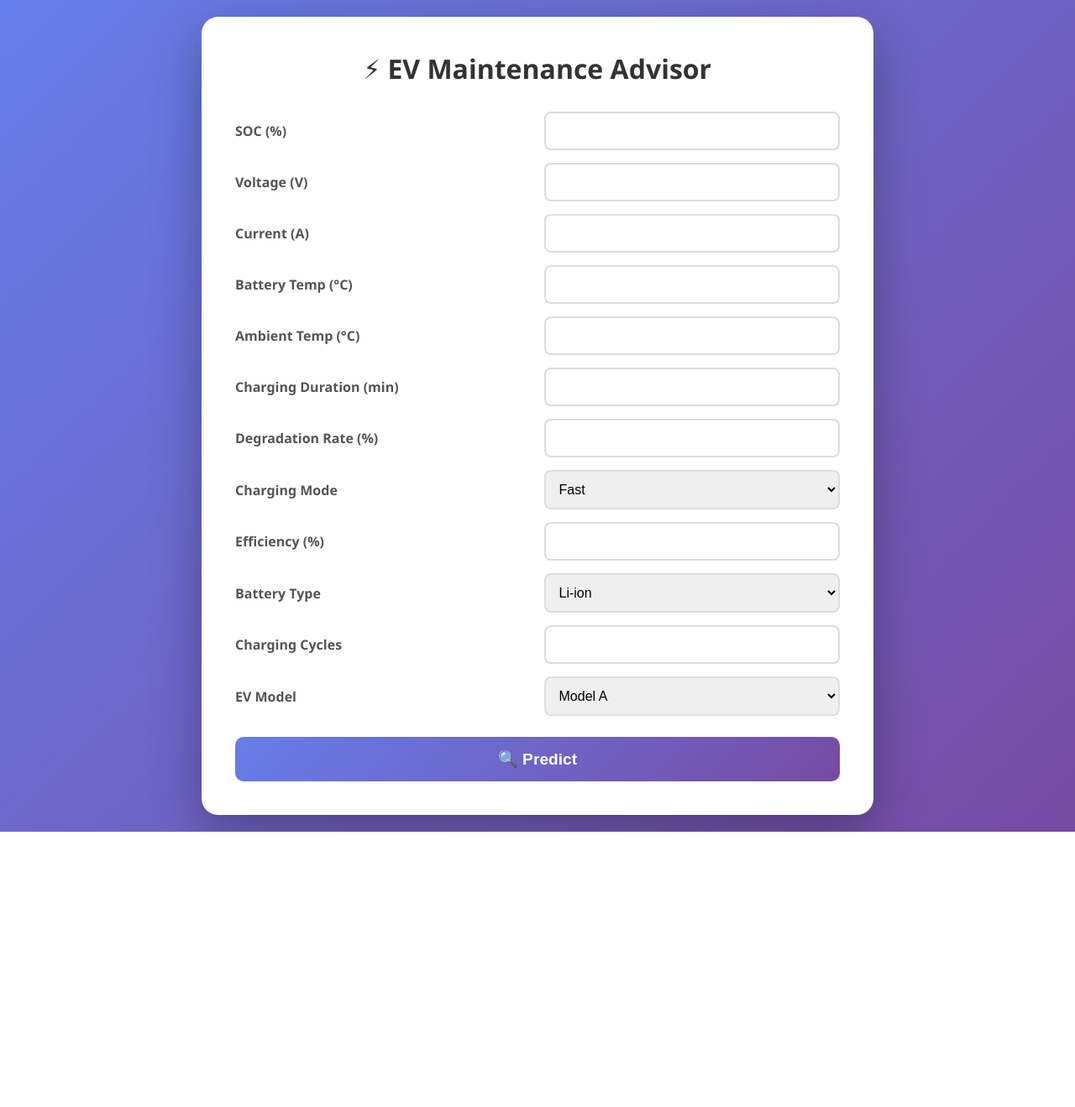
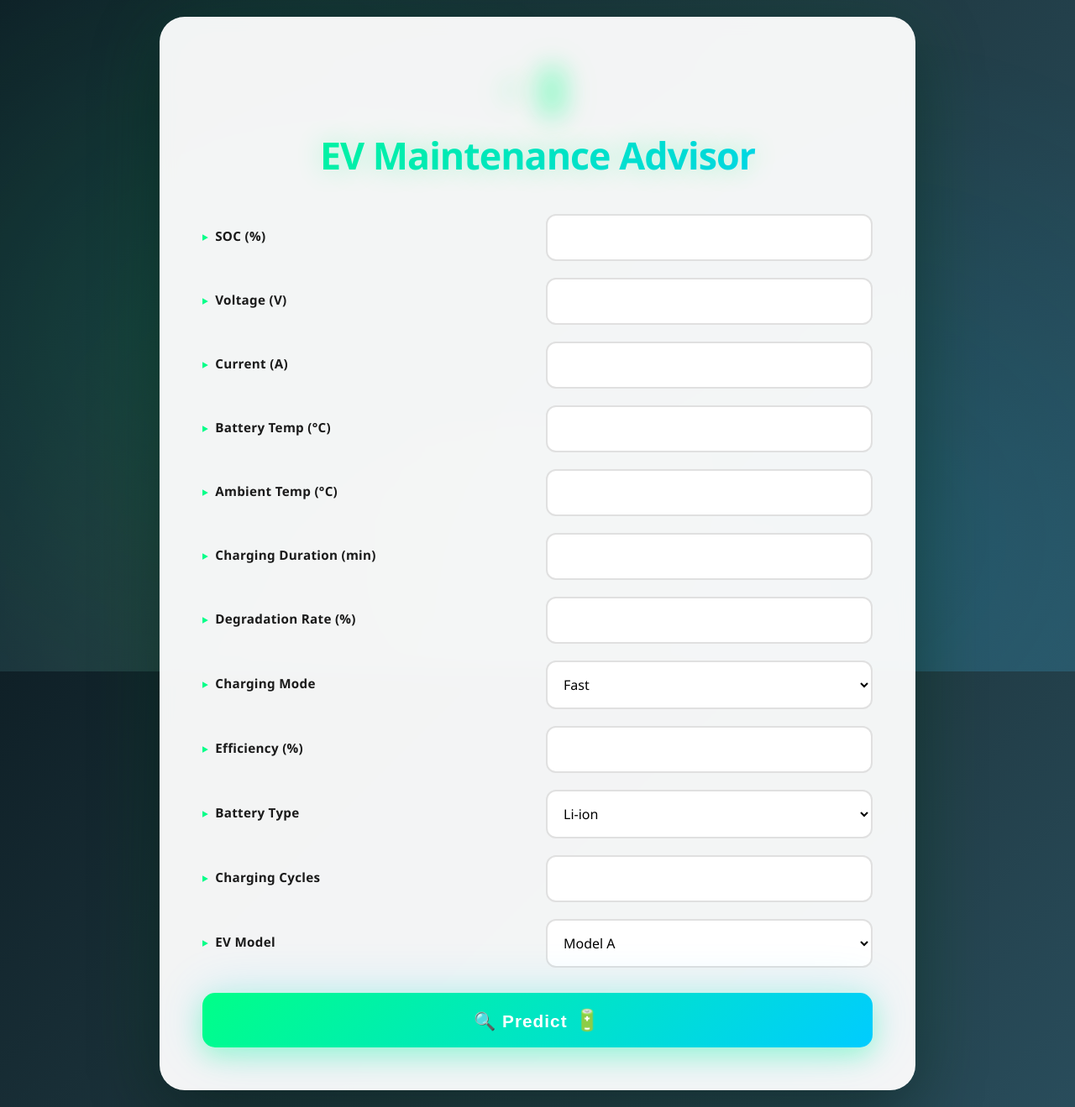
Before and after one commit to nes268/EVBot, a Flask app: page / in a window 1280 px wide. Shown: the whole page at 84% size. Before the commit the page ends 991 px from the top, so only its background shows below. Run offline with Flask 3, Linux system fonts and the light colour scheme.

Commit message:
Add EV theme with modern gradient design and animations

```diff
--- a/app/app.py
+++ b/app/app.py
@@ -71,14 +71,21 @@
 
         # Map prediction to meaningful message
         class_messages = {
-            0: "Optimal Charging Duration: Short - Ideal battery health, standard charging acceptable.",
-            1: "Optimal Charging Duration: Medium - Normal battery condition, moderate charging recommended.",
-            2: "Optimal Charging Duration: Long - Battery needs attention, extended charging required."
+            0: "⚡ Optimal Charging: Short Duration - Excellent battery health!",
+            1: "⚡ Optimal Charging: Medium Duration - Normal battery condition.",
+            2: "⚠️ Optimal Charging: Long Duration - Battery maintenance recommended."
+        }
+
+        result_types = {
+            0: "short",
+            1: "medium",
+            2: "long"
         }
 
         result_message = class_messages.get(prediction, f"Prediction: Class {prediction}")
+        result_type = result_types.get(prediction, "short")
 
-        return render_template('index.html', result=result_message)
+        return render_template('index.html', result=result_message, result_type=result_type)
 
     except Exception as e:
         return render_template('index.html', result=f"Error: {str(e)}")
--- a/static/style.css
+++ b/static/style.css
@@ -6,98 +6,209 @@
 
 body {
     font-family: 'Segoe UI', Tahoma, Geneva, Verdana, sans-serif;
-    background: linear-gradient(135deg, #667eea 0%, #764ba2 100%);
+    background: linear-gradient(135deg, #0f2027 0%, #203a43 50%, #2c5364 100%);
+    background-attachment: fixed;
     min-height: 100vh;
     display: flex;
     justify-content: center;
     align-items: center;
     padding: 20px;
+    position: relative;
+    overflow-x: hidden;
+}
+
+/* Animated background particles */
+body::before {
+    content: '';
+    position: fixed;
+    top: 0;
+    left: 0;
+    width: 100%;
+    height: 100%;
+    background-image:
+        radial-gradient(circle at 20% 50%, rgba(0, 255, 136, 0.1) 0%, transparent 50%),
+        radial-gradient(circle at 80% 80%, rgba(0, 204, 255, 0.1) 0%, transparent 50%),
+        radial-gradient(circle at 40% 90%, rgba(255, 209, 0, 0.05) 0%, transparent 50%);
+    pointer-events: none;
+    z-index: 0;
 }
 
 .container {
-    background: white;
-    border-radius: 20px;
-    box-shadow: 0 20px 60px rgba(0, 0, 0, 0.3);
-    padding: 40px;
-    max-width: 800px;
+    background: rgba(255, 255, 255, 0.95);
+    backdrop-filter: blur(10px);
+    border-radius: 30px;
+    box-shadow: 0 25px 80px rgba(0, 0, 0, 0.4),
+                0 0 100px rgba(0, 255, 136, 0.1);
+    padding: 50px;
+    max-width: 900px;
     width: 100%;
+    position: relative;
+    z-index: 1;
+    border: 1px solid rgba(255, 255, 255, 0.2);
 }
 
 h1 {
-    color: #333;
+    background: linear-gradient(135deg, #00ff88 0%, #00ccff 100%);
+    -webkit-background-clip: text;
+    -webkit-text-fill-color: transparent;
+    background-clip: text;
     text-align: center;
-    margin-bottom: 30px;
-    font-size: 2em;
+    margin-bottom: 40px;
+    font-size: 2.8em;
+    font-weight: 800;
+    letter-spacing: -1px;
+    text-shadow: 0 0 30px rgba(0, 255, 136, 0.3);
+}
+
+h1::before {
+    content: '⚡🔋';
+    display: block;
+    font-size: 1.2em;
+    margin-bottom: 10px;
+    filter: drop-shadow(0 0 10px rgba(0, 255, 136, 0.5));
 }
 
 .grid {
     display: grid;
     grid-template-columns: 1fr 1fr;
-    gap: 15px;
-    margin-bottom: 25px;
+    gap: 20px;
+    margin-bottom: 30px;
 }
 
 label {
-    font-weight: 600;
-    color: #555;
+    font-weight: 700;
+    color: #1a1a1a;
     display: flex;
     align-items: center;
+    font-size: 0.95em;
+    margin-bottom: 5px;
+    letter-spacing: 0.3px;
+}
+
+label::before {
+    content: '▸';
+    color: #00ff88;
+    margin-right: 8px;
+    font-weight: bold;
 }
 
 input, select {
     width: 100%;
-    padding: 12px;
-    border: 2px solid #ddd;
-    border-radius: 8px;
+    padding: 15px;
+    border: 2px solid #e0e0e0;
+    border-radius: 12px;
     font-size: 1em;
-    transition: border-color 0.3s;
+    transition: all 0.3s ease;
+    background: white;
+    font-family: inherit;
 }
 
 input:focus, select:focus {
     outline: none;
-    border-color: #667eea;
+    border-color: #00ff88;
+    box-shadow: 0 0 0 3px rgba(0, 255, 136, 0.1),
+                0 0 20px rgba(0, 255, 136, 0.2);
+    transform: translateY(-2px);
+}
+
+input:hover, select:hover {
+    border-color: #00ccff;
 }
 
 button {
     width: 100%;
-    padding: 15px;
-    background: linear-gradient(135deg, #667eea 0%, #764ba2 100%);
+    padding: 18px;
+    background: linear-gradient(135deg, #00ff88 0%, #00ccff 100%);
     color: white;
     border: none;
-    border-radius: 10px;
-    font-size: 1.2em;
+    border-radius: 15px;
+    font-size: 1.3em;
     font-weight: bold;
     cursor: pointer;
-    transition: transform 0.2s, box-shadow 0.2s;
+    transition: all 0.3s ease;
+    box-shadow: 0 10px 30px rgba(0, 255, 136, 0.3),
+                0 0 60px rgba(0, 204, 255, 0.2);
+    position: relative;
+    overflow: hidden;
+    letter-spacing: 1px;
+}
+
+button::before {
+    content: '';
+    position: absolute;
+    top: 0;
+    left: -100%;
+    width: 100%;
+    height: 100%;
+    background: linear-gradient(90deg, transparent, rgba(255, 255, 255, 0.3), transparent);
+    transition: left 0.5s;
+}
+
+button:hover::before {
+    left: 100%;
 }
 
 button:hover {
-    transform: translateY(-2px);
-    box-shadow: 0 10px 20px rgba(102, 126, 234, 0.4);
+    transform: translateY(-3px) scale(1.02);
+    box-shadow: 0 15px 40px rgba(0, 255, 136, 0.4),
+                0 0 80px rgba(0, 204, 255, 0.3);
 }
 
 button:active {
-    transform: translateY(0);
+    transform: translateY(-1px) scale(0.98);
+}
+
+button:after {
+    content: ' 🔋';
+    font-size: 1.2em;
 }
 
 .result {
-    margin-top: 30px;
-    padding: 20px;
-    background: linear-gradient(135deg, #f093fb 0%, #f5576c 100%);
-    border-radius: 15px;
+    margin-top: 35px;
+    padding: 30px;
+    border-radius: 20px;
     text-align: center;
-    animation: fadeIn 0.5s;
+    animation: fadeIn 0.6s ease-out;
+    position: relative;
+    overflow: hidden;
+}
+
+.result::before {
+    content: '';
+    position: absolute;
+    top: -50%;
+    left: -50%;
+    width: 200%;
+    height: 200%;
+    background: radial-gradient(circle, rgba(255, 255, 255, 0.2) 0%, transparent 70%);
+    animation: pulse 3s infinite;
+}
+
+.result[data-type="short"] {
+    background: linear-gradient(135deg, #00ff88 0%, #39ff9f 100%);
+}
+
+.result[data-type="medium"] {
+    background: linear-gradient(135deg, #ffd700 0%, #ffb84d 100%);
+}
+
+.result[data-type="long"] {
+    background: linear-gradient(135deg, #ff6b6b 0%, #ff8e8e 100%);
 }
 
 .result h2 {
     color: white;
-    font-size: 1.5em;
+    font-size: 1.6em;
+    font-weight: 700;
+    text-shadow: 0 2px 10px rgba(0, 0, 0, 0.2);
+    position: relative;
+    z-index: 1;
 }
 
 @keyframes fadeIn {
     from {
         opacity: 0;
-        transform: translateY(-10px);
+        transform: translateY(-15px);
     }
     to {
         opacity: 1;
@@ -105,9 +216,62 @@
     }
 }
 
+@keyframes pulse {
+    0%, 100% {
+        opacity: 0.5;
+        transform: translate(-50%, -50%) scale(1);
+    }
+    50% {
+        opacity: 0.8;
+        transform: translate(-50%, -50%) scale(1.05);
+    }
+}
+
+/* Electric glow effect */
+.container::before {
+    content: '';
+    position: absolute;
+    top: -2px;
+    left: -2px;
+    right: -2px;
+    bottom: -2px;
+    background: linear-gradient(45deg, #00ff88, #00ccff, #00ff88);
+    border-radius: 30px;
+    z-index: -1;
+    opacity: 0;
+    filter: blur(20px);
+    transition: opacity 0.3s;
+}
+
+.container:hover::before {
+    opacity: 0.3;
+}
+
+/* Responsive design */
 @media (max-width: 768px) {
     .grid {
         grid-template-columns: 1fr;
+        gap: 15px;
+    }
+
+    .container {
+        padding: 30px;
+        border-radius: 20px;
+    }
+
+    h1 {
+        font-size: 2em;
+    }
+
+    button {
+        padding: 15px;
+        font-size: 1.1em;
+    }
+}
+
+@media (max-width: 480px) {
+    body {
+        padding: 10px;
     }
 
     .container {
@@ -115,6 +279,10 @@
     }
 
     h1 {
-        font-size: 1.5em;
+        font-size: 1.6em;
+    }
+
+    input, select {
+        padding: 12px;
     }
 }
--- a/templates/index.html
+++ b/templates/index.html
@@ -3,12 +3,12 @@
 <head>
     <meta charset="UTF-8">
     <meta name="viewport" content="width=device-width, initial-scale=1.0">
-    <title>EV Maintenance Advisor</title>
+    <title>⚡ EV Maintenance Advisor | AI-Powered Battery Health</title>
     <link rel="stylesheet" href="{{ url_for('static', filename='style.css') }}">
 </head>
 <body>
     <div class="container">
-        <h1>⚡ EV Maintenance Advisor</h1>
+        <h1>EV Maintenance Advisor</h1>
         <form action="/predict" method="post">
 
             <div class="grid">
@@ -64,7 +64,7 @@
         </form>
 
         {% if result %}
-        <div class="result">
+        <div class="result" data-type="{{ result_type if result_type else 'short' }}">
             <h2>{{ result }}</h2>
         </div>
         {% endif %}
```
